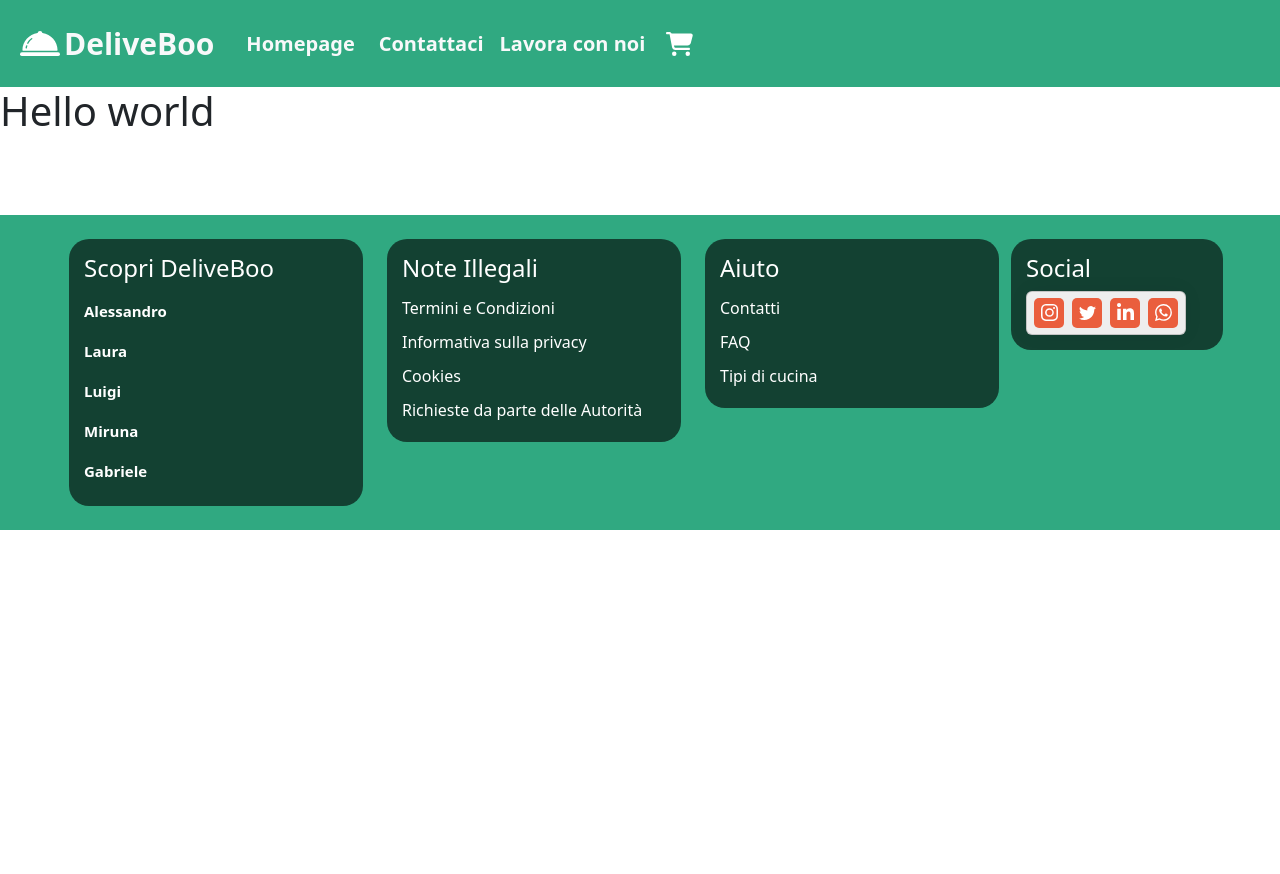
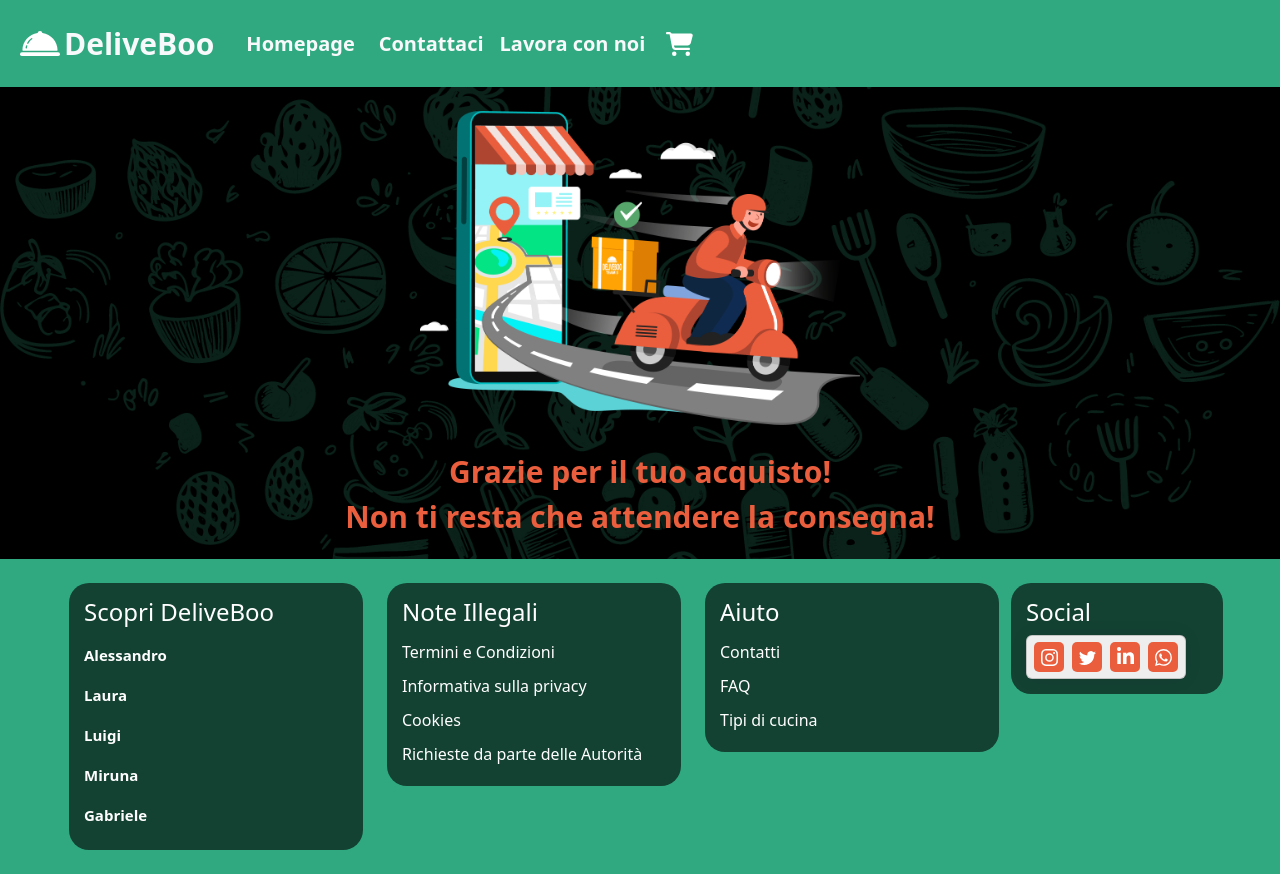
Before and after one commit to gabrielediemmanuele/deliveboo-frontend, a Vue app: page /thankyou in a window 1280 px wide. Before the commit the page ends 800 px from the top, so only its background shows below. Built offline with nearby package versions, Linux system fonts and the light colour scheme.

Commit message:
Feat: add thanks page style

```diff
--- a/src/components/pages/HomePage.vue
+++ b/src/components/pages/HomePage.vue
@@ -111,7 +111,7 @@ export default {
     <!-- Resto del contenuto della tua homepage -->
   </div>
 
-  <div class="container">
+  <div class="container mb-4">
     <div class="our-resturants text-center mt-5 mb-2">
       <h1>I NOSTRI RISTORATORI</h1>
     </div>
--- a/src/components/pages/RestaurantPage.vue
+++ b/src/components/pages/RestaurantPage.vue
@@ -359,6 +359,7 @@ export default {
   background-position: center;
   background-repeat: repeat;
   background-size: contain;
+  margin-bottom: 30px;
 }
 .images-container {
   width: 100%;
--- a/src/components/pages/Thanks.vue
+++ b/src/components/pages/Thanks.vue
@@ -2,20 +2,53 @@
 // import MyComponent from "./components/MyComponent.vue";
 
 export default {
-    data() {
-        return {
-            title: "Hello world"
-        }
-    }
+  data() {
+    return {};
+  },
 
-    // components: {
-    //   MyComponent,
-    // },
+  // components: {
+  //   MyComponent,
+  // },
 };
 </script>
 
 <template>
-    <h1>{{ title }}</h1>
+  <div class="container-fluid d-flex flex-column align-items-center">
+    <div class="image-cont mt-4 d-flex flex-column align-items-center">
+      <img src="../../../public/img/Risorsa 7.png" alt="" />
+    </div>
+    <div
+      class="message-cont mt-4 d-flex flex-column align-items-center text-center"
+    >
+      Grazie per il tuo acquisto! <br />
+      Non ti resta che attendere la consegna!
+    </div>
+  </div>
 </template>
 
-<style lang="scss" scoped></style>
+<style lang="scss" scoped>
+.container-fluid {
+  background-image: url(../../../public/img/pattern.png);
+  background-position: right;
+  background-repeat: repeat;
+  background-size: cover;
+  background-color: black;
+
+  .image-cont {
+    img {
+      width: 35%;
+    }
+  }
+  .message-cont {
+    font-size: 30px;
+    color: rgb(234, 94, 61);
+    /* color: rgb(48, 169, 129); */
+    font-weight: bolder;
+    margin-bottom: 20px;
+  }
+}
+
+.footer-container {
+  margin: 0px;
+}
+</style>
--- a/src/components/ui-elements/FooterBar.vue
+++ b/src/components/ui-elements/FooterBar.vue
@@ -124,7 +124,6 @@ export default {
   background-color: rgb(48, 169, 129);
   box-sizing: border-box !important;
   width: 100% !important;
-  margin-top: 80px !important;
 }
 .link-col {
   background-color: rgb(19, 65, 50) !important;
```
Also changed, not shown: public/img/Risorsa 7.png (added).
